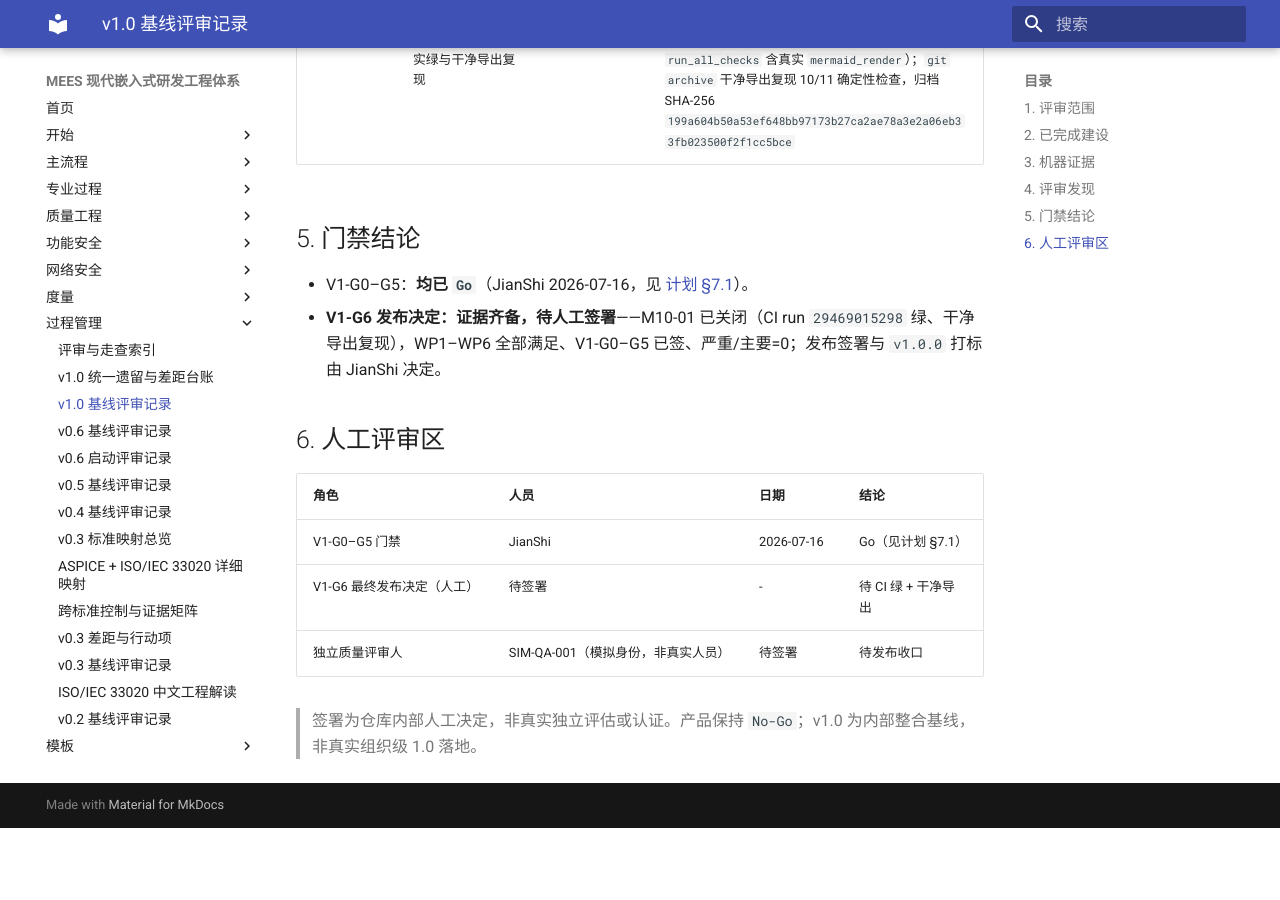
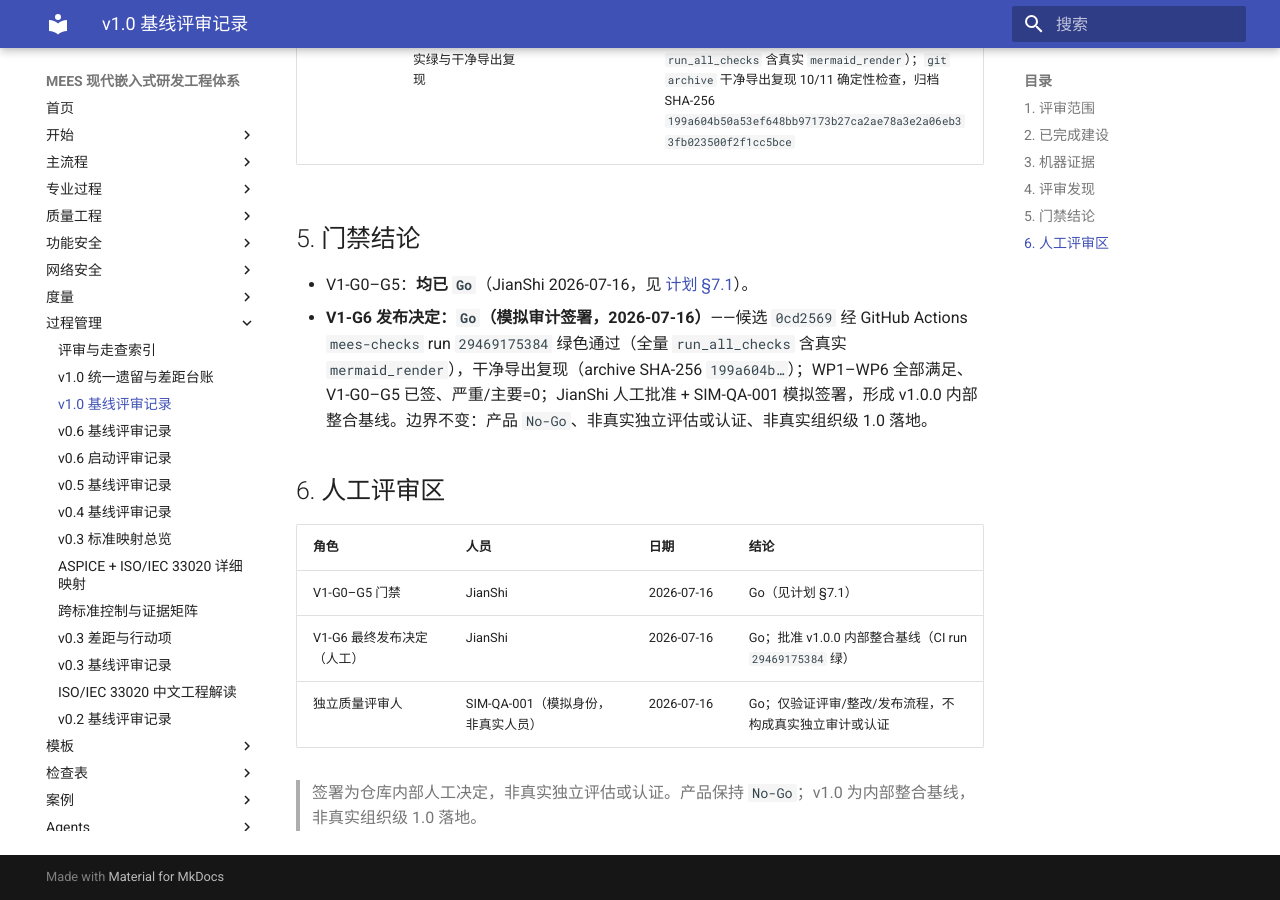
Before and after one commit to JianShiYao/MEES, an MkDocs documentation site: the page built from docs/11_Process_Management/v1.0基线评审记录.md, in a window 1280 px wide and 900 px high, scrolled down 1556 px. Built offline with MkDocs 1.6.1 and Material for MkDocs 9.7.7, drawn with Linux system fonts in a browser that asks for light colours; before the commit the page ends 2384 px from its top, so only the background shows below that; some of the changed text lies outside the part shown.

Commit message:
release(v1.0.0): V1-G6 Go sign-off (simulated audit) for internal consolidation baseline
- JianShi manual + SIM-QA-001 simulated sign-off; candidate 0cd2569, CI run 29469175384 green, clean export SHA-256 199a604b...
- update overview §5, README, roadmap, CHANGELOG, plan §7.1 to v1.0.0 released
- boundary unchanged: product No-Go, evidence D/S only, not real independent assessment/certification, not real org-level 1.0

Co-Authored-By: Claude Opus 4.8 <noreply@anthropic.com>

```diff
--- a/docs/11_Process_Management/v1.0基线评审记录.md
+++ b/docs/11_Process_Management/v1.0基线评审记录.md
@@ -2,7 +2,7 @@
 
 > 评审编号：MEES-REV-V10-001
 > 版本：v1.0.0-dev
-> 状态：评审中（V1-G0–G5 已签，M10-01 关闭，V1-G6 证据齐备待人工签署）
+> 状态：已批准（模拟审计 Go，v1.0.0）
 > 所有者：质量负责人
 > 最后更新：2026-07-16
 
@@ -43,14 +43,14 @@
 ## 5. 门禁结论
 
 - V1-G0–G5：**均已 `Go`**（JianShi 2026-07-16，见 [计划 §7.1](../00_Introduction/08_v1.0内部整合基线建设计划.md)）。
-- **V1-G6 发布决定：证据齐备，待人工签署**——M10-01 已关闭（CI run `29469015298` 绿、干净导出复现），WP1–WP6 全部满足、V1-G0–G5 已签、严重/主要=0；发布签署与 `v1.0.0` 打标由 JianShi 决定。
+- **V1-G6 发布决定：`Go`（模拟审计签署，2026-07-16）**——候选 `0cd2569` 经 GitHub Actions `mees-checks` run `29469175384` 绿色通过（全量 `run_all_checks` 含真实 `mermaid_render`），干净导出复现（archive SHA-256 `199a604b…`）；WP1–WP6 全部满足、V1-G0–G5 已签、严重/主要=0；JianShi 人工批准 + SIM-QA-001 模拟签署，形成 v1.0.0 内部整合基线。边界不变：产品 `No-Go`、非真实独立评估或认证、非真实组织级 1.0 落地。
 
 ## 6. 人工评审区
 
 | 角色 | 人员 | 日期 | 结论 |
 |---|---|---|---|
 | V1-G0–G5 门禁 | JianShi | 2026-07-16 | Go（见计划 §7.1） |
-| V1-G6 最终发布决定（人工） | 待签署 | - | 待 CI 绿 + 干净导出 |
-| 独立质量评审人 | SIM-QA-001（模拟身份，非真实人员） | 待签署 | 待发布收口 |
+| V1-G6 最终发布决定（人工） | JianShi | 2026-07-16 | Go；批准 v1.0.0 内部整合基线（CI run `29469175384` 绿） |
+| 独立质量评审人 | SIM-QA-001（模拟身份，非真实人员） | 2026-07-16 | Go；仅验证评审/整改/发布流程，不构成真实独立审计或认证 |
 
 > 签署为仓库内部人工决定，非真实独立评估或认证。产品保持 `No-Go`；v1.0 为内部整合基线，非真实组织级 1.0 落地。
```
Also changed, not shown: CHANGELOG.md (+12 -0 lines), README.md (+3 -3 lines), docs/00_Introduction/00_MEES总览.md (+2 -2 lines), docs/00_Introduction/01_建设路线图.md (+1 -1 lines), docs/00_Introduction/08_v1.0内部整合基线建设计划.md (+3 -2 lines).
